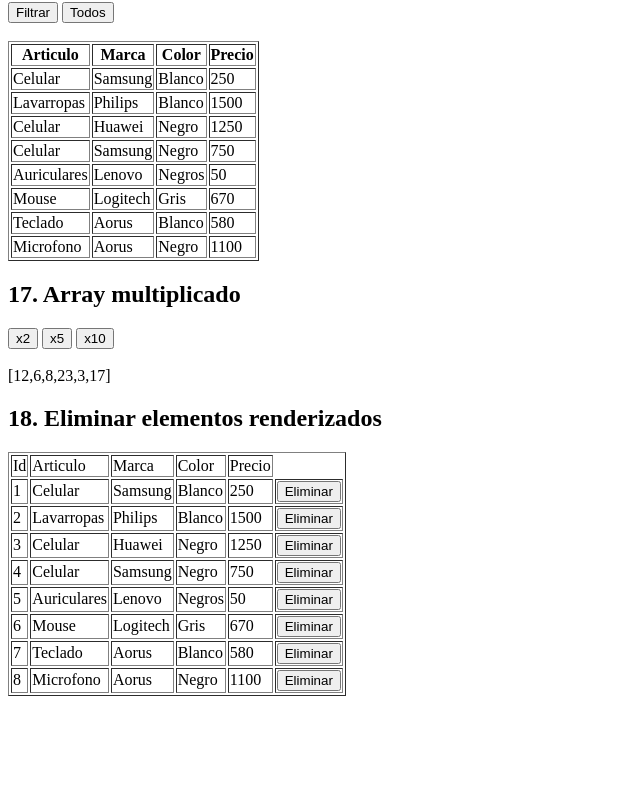
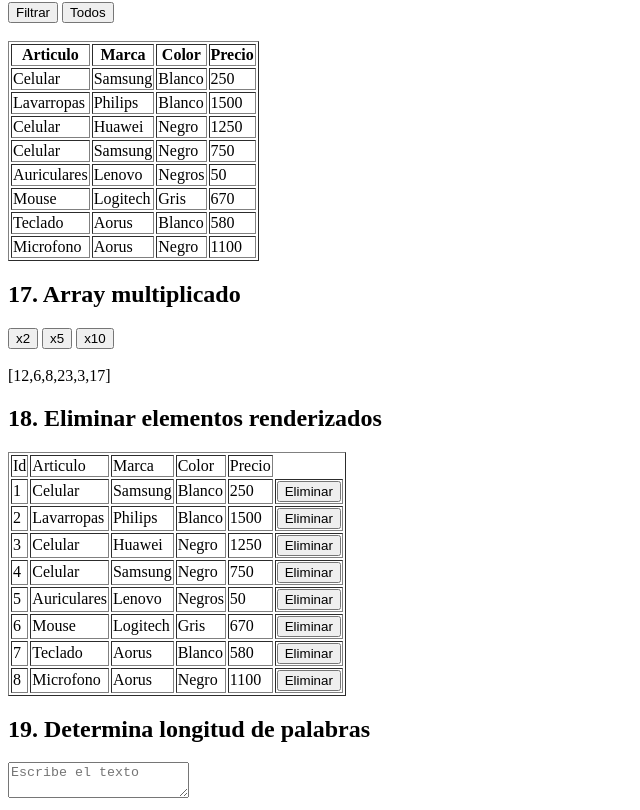
Before and after one commit to matiasmoscone1/practica-ejercicios-logica-programacion-react, a React (Vite) app: page / in a window 1280 px wide. Shown: the part 2963-3773 px from the top of the page, without its empty margins (0-640 px from the left). Before the commit the page ends 3667 px from the top, so only its background shows below. Built offline with nearby package versions, Linux system fonts and the light colour scheme.

Commit message:
Maquetando ejercicio 19

```diff
--- a/src/App.jsx
+++ b/src/App.jsx
@@ -17,6 +17,7 @@ import SumarArray from './ejercicios/SumarArray';
 import ObjetosValor from './ejercicios/ObjetosValor';
 import MultiplicaPor2 from './ejercicios/MultiplicaPor2';
 import EliminarElementos from './ejercicios/EliminarElementos';
+import LongitudPalabras from './ejercicios/LongitudPalabras';
 
 function App() {
 
@@ -44,6 +45,7 @@ function App() {
     <ObjetosValor />
     <MultiplicaPor2 />
     <EliminarElementos />
+    <LongitudPalabras />
 
     </>
   )
--- a/src/ejercicios/LongitudPalabras.jsx
+++ b/src/ejercicios/LongitudPalabras.jsx
@@ -11,12 +11,13 @@ const LongitudPalabras = () => {
     const [arrayPalabras, setArrayPalabras] = useState("");
 
 
+    console.log(arrayPalabras);
 
     return(<>
     <div>
         <h2>19. Determina longitud de palabras </h2>
 
-        <input />
+        <textarea placeholder="Escribe el texto" onChange={(e) => setArrayPalabras(e.target.value)}/>
 
 
     </div>
```
